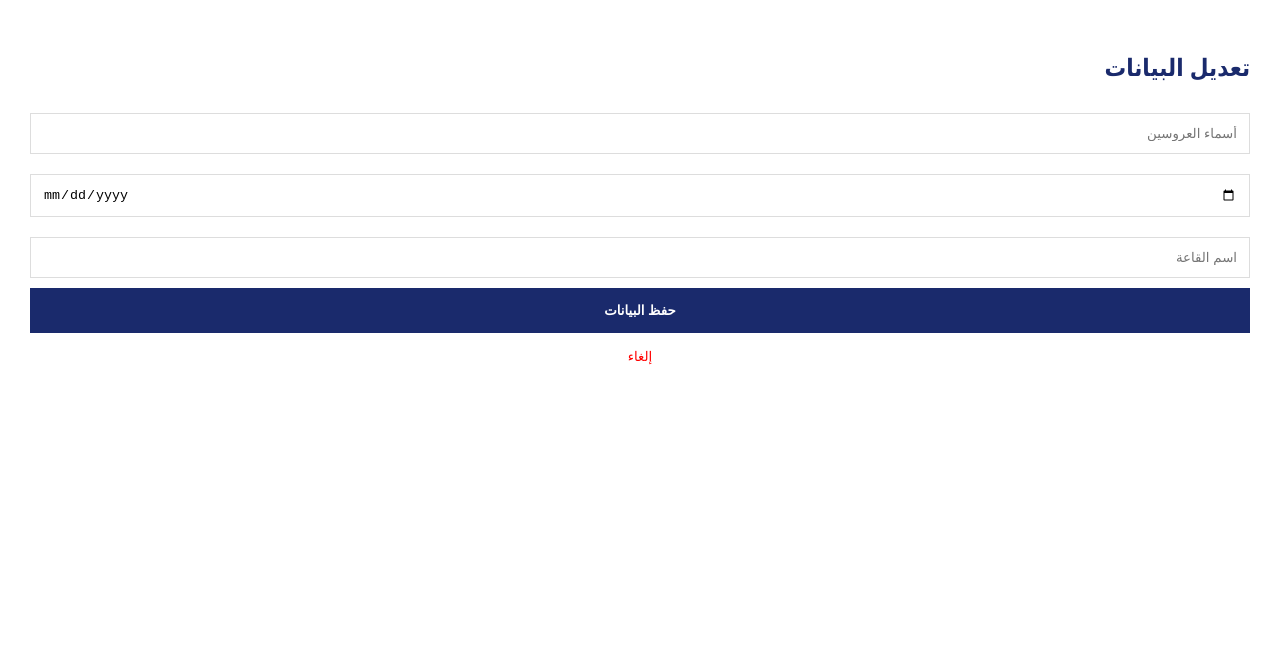
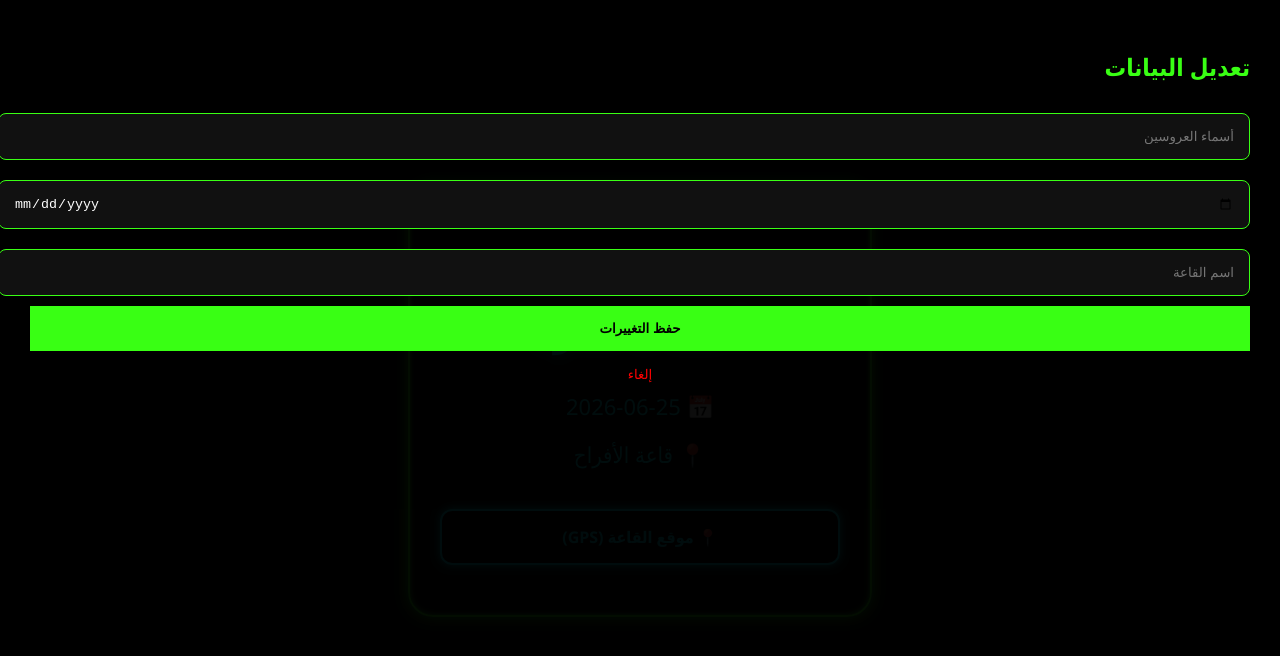
Before and after one commit to ashraflx71/Royal-Neon-Wedding-PWA2, a plain HTML site: page index.html in a window 1280 px wide. Both pictures are taken after a click on the element "⚙️". Drawn offline with Linux system fonts and the light colour scheme.

Commit message:
Revamp wedding invitation layout and styles
Updated the wedding invitation design with new styles and text.

```diff
--- a/index.html
+++ b/index.html
@@ -3,18 +3,17 @@
 <head>
     <meta charset="UTF-8">
     <meta name="viewport" content="width=device-width, initial-scale=1.0">
-    <title>دعوة زفاف فاخرة | Creative 2026</title>
+    <title>Royal Neon Invitation | Creative 2026</title>
     <style>
         :root {
-            --deep-blue: #1a2a6c;    /* أزرق غامق ملكي */
-            --gold-line: #c5a059;    /* ذهبي كلاسيكي */
-            --lemon-glow: #faff00;   /* أصفر ليموني فاتح جداً */
-            --bg-color: #fcfcfc;
+            --neon-green: #39FF14;    /* أخضر فسفوري صارخ */
+            --neon-blue: #00F3FF;     /* أزرق فسفوري مضيء */
+            --dark-bg: #050505;       /* خلفية سوداء عميقة */
         }
 
         body {
-            background-color: var(--bg-color);
-            color: var(--deep-blue);
+            background-color: var(--dark-bg);
+            color: white;
             font-family: 'Segoe UI', Tahoma, sans-serif;
             display: flex; justify-content: center; align-items: center;
             min-height: 100vh; margin: 0;
@@ -22,64 +21,90 @@
 
         .card {
             width: 85%; max-width: 400px;
-            background: #ffffff;
-            /* الإطار الليموني الخارجي الرفيع جداً */
-            border: 1px solid var(--lemon-glow);
-            border-radius: 10px;
+            background: rgba(255, 255, 255, 0.02);
+            backdrop-filter: blur(15px);
+            /* إطار أخضر فسفوري رفيع ومشّع */
+            border: 2px solid var(--neon-green);
+            box-shadow: 0 0 15px var(--neon-green), inset 0 0 5px var(--neon-green);
+            border-radius: 25px;
             padding: 50px 30px;
             text-align: center;
-            box-shadow: 0 5px 20px rgba(0,0,0,0.03);
-            position: relative;
         }
 
-        /* الإطار الذهبي الداخلي الرفيع جداً */
-        .card::after {
-            content: "";
-            position: absolute;
-            top: 10px; left: 10px; right: 10px; bottom: 10px;
-            border: 1px solid var(--gold-line);
-            border-radius: 5px;
-            pointer-events: none;
+        h1 {
+            color: var(--neon-green);
+            font-size: 22px;
+            font-weight: 300;
+            letter-spacing: 4px;
+            margin-bottom: 20px;
         }
 
-        h1 { color: var(--gold-line); font-size: 16px; font-weight: 300; letter-spacing: 5px; text-transform: uppercase; margin-bottom: 10px; }
-        .names { font-size: 34px; font-weight: bold; margin: 20px 0; color: var(--deep-blue); }
-        .details { font-size: 19px; line-height: 2.2; margin-bottom: 25px; color: #444; }
+        .names {
+            font-size: 38px;
+            font-weight: bold;
+            margin: 25px 0;
+            color: var(--neon-blue);
+            text-shadow: 0 0 15px var(--neon-blue);
+        }
+
+        .details {
+            font-size: 22px;
+            line-height: 2.2;
+            margin-bottom: 30px;
+            color: var(--neon-blue);
+        }
 
         .btn {
-            display: block; padding: 12px; border: 1.5px solid var(--deep-blue);
-            text-decoration: none; font-weight: bold; font-size: 15px;
-            color: var(--deep-blue); transition: 0.3s; width: 70%; margin: 0 auto;
-            position: relative; z-index: 2;
+            display: block;
+            padding: 15px;
+            border-radius: 12px;
+            text-decoration: none;
+            font-weight: bold;
+            border: 2px solid var(--neon-blue);
+            color: var(--neon-blue);
+            box-shadow: 0 0 10px var(--neon-blue);
+            transition: 0.3s;
         }
 
-        #adminPanel { display:none; position: fixed; top:0; left:0; width:100%; height:100%; background: #fff; padding: 30px; z-index: 999; box-sizing: border-box; }
-        input { width: 100%; padding: 12px; margin: 10px 0; border: 1px solid #ddd; box-sizing: border-box; }
-        .save-btn { width: 100%; padding: 15px; background: var(--deep-blue); border: none; color: white; cursor: pointer; font-weight: bold; }
+        /* لوحة التحكم */
+        #adminPanel {
+            display:none; position: fixed; top:0; left:0; width:100%; height:100%;
+            background: rgba(0,0,0,0.95); padding: 30px; z-index: 999; box-sizing: border-box;
+        }
+        input {
+            width: 100%; padding: 15px; margin: 10px 0; background: #111;
+            border: 1px solid var(--neon-green); color: #fff; border-radius: 8px;
+        }
+        .save-btn {
+            width: 100%; padding: 15px; background: var(--neon-green);
+            border: none; color: black; font-weight: bold; cursor: pointer;
+        }
     </style>
 </head>
 <body>
 
     <div class="card">
-        <h1>Wedding Invitation</h1>
+        <h1>دعوة زفاف</h1>
         <div class="names" id="displayNames">أحمد & سارة</div>
         <div class="details">
             📅 <span id="dateText">2026-06-25</span> <br>
             📍 <span id="hallText">قاعة الأفراح</span>
         </div>
-        <a href="#" class="btn">📍 موقع القاعة</a>
+        <a href="#" class="btn">📍 موقع القاعة (GPS)</a>
     </div>
 
-    <!-- زر الإعدادات الهادئ -->
-    <div onclick="document.getElementById('adminPanel').style.display='block'" style="position:fixed; bottom:20px; right:20px; cursor:pointer; color:#ddd; font-size: 20px;">⚙️</div>
+    <!-- زر الإعدادات -->
+    <div onclick="document.getElementById('adminPanel').style.display='block'"
+         style="position:fixed; bottom:20px; right:20px; cursor:pointer; color:var(--neon-green); font-size: 24px; opacity: 0.5;">⚙️</div>
 
     <div id="adminPanel">
-        <h2 style="color:var(--deep-blue)">تعديل البيانات</h2>
+        <h2 style="color:var(--neon-green)">تعديل البيانات</h2>
         <input type="text" id="nameInput" placeholder="أسماء العروسين">
         <input type="date" id="dateInput">
         <input type="text" id="hallInput" placeholder="اسم القاعة">
-        <button class="save-btn" onclick="updateData()">حفظ البيانات</button>
-        <button onclick="document.getElementById('adminPanel').style.display='none'" style="width:100%; background:transparent; color:red; border:none; margin-top:15px; cursor:pointer;">إلغاء</button>
+        <button class="save-btn" onclick="updateData()">حفظ التغييرات</button>
+        <button onclick="document.getElementById('adminPanel').style.display='none'"
+                style="width:100%; background:transparent; color:red; border:none; margin-top:15px; cursor:pointer;">إلغاء</button>
     </div>
 
     <script>
```
